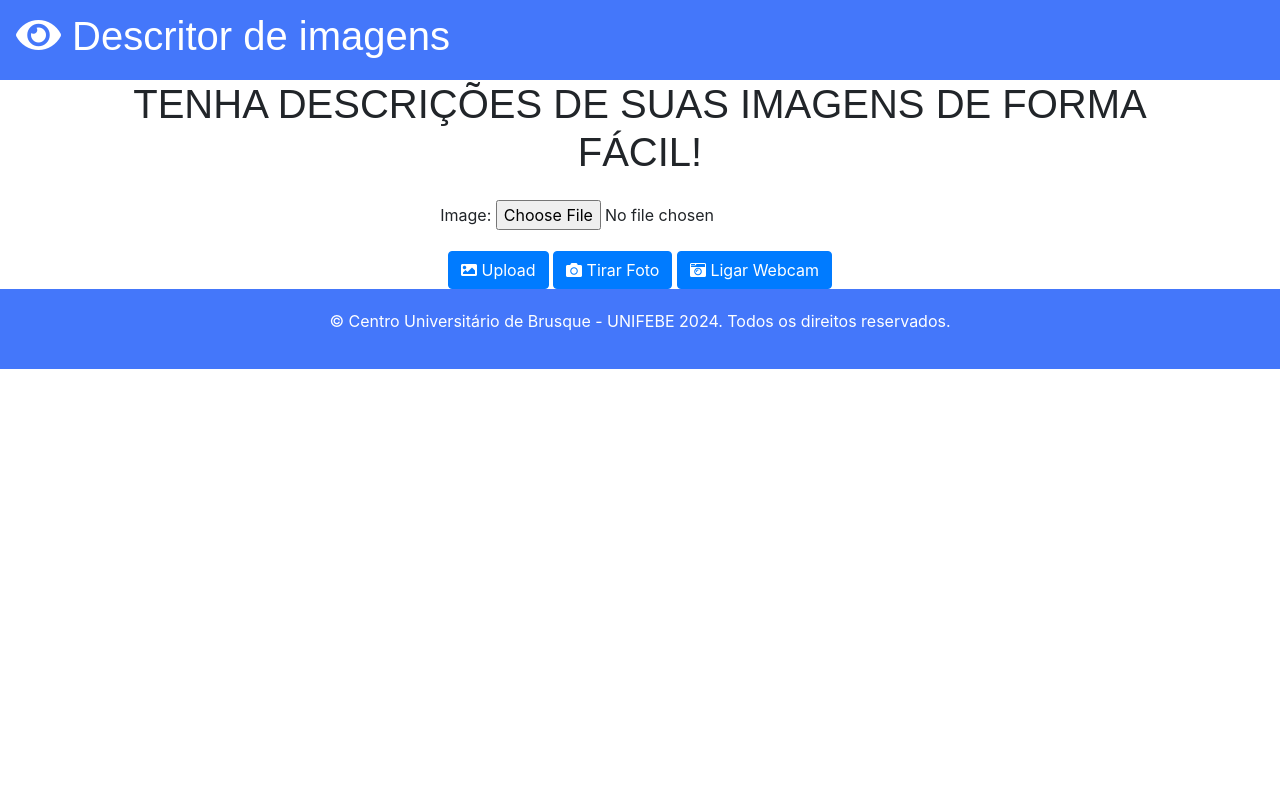
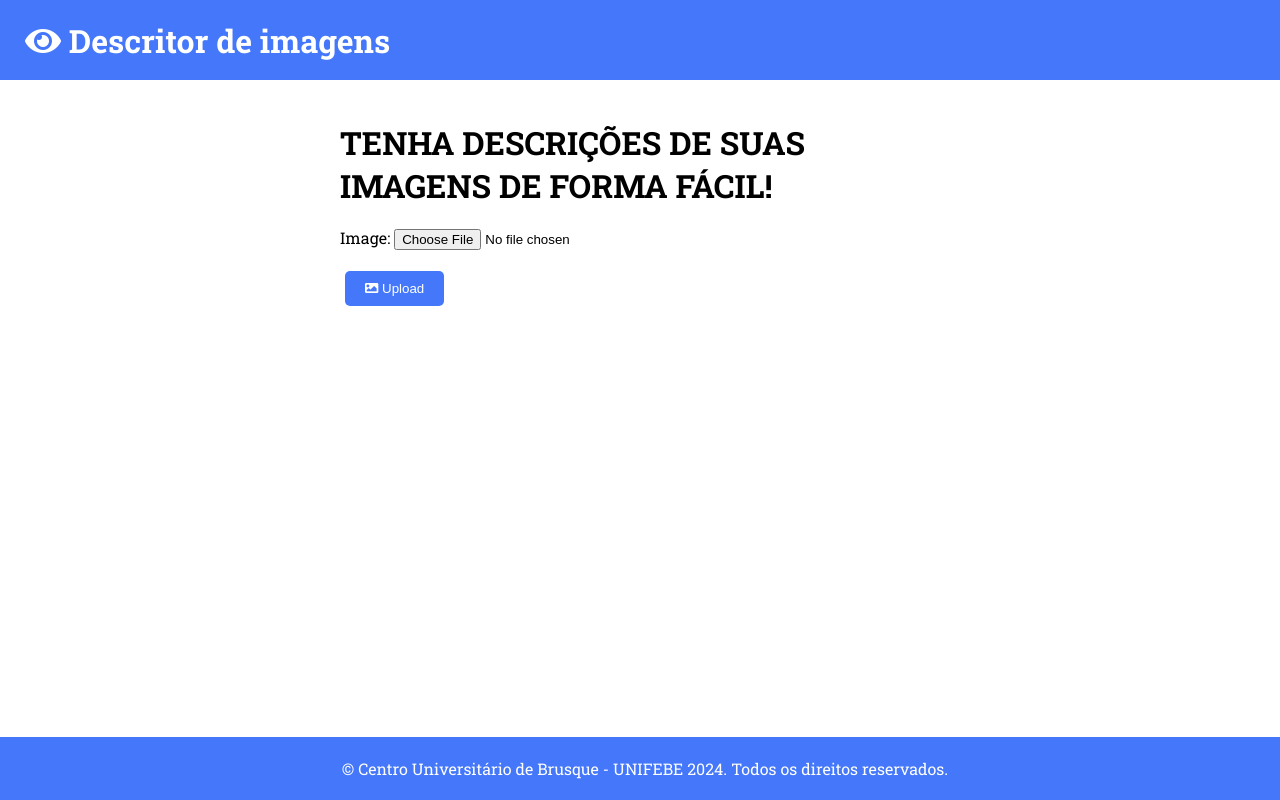
Before and after one commit to CristianoMafraJunior/Projeto_Descricao_Imagens, a Django app: page / in a window 1280 px wide. Run offline with Django 4.2, Linux system fonts and the light colour scheme; some libraries are stand-ins or nearby versions.

Commit message:
refactor template and js

```diff
--- a/project_image_caption/app_image_caption/static/css/style.css
+++ b/project_image_caption/app_image_caption/static/css/style.css
@@ -1,12 +1,48 @@
+html, body {
+    height: 100%;
+    margin: 0;
+    display: flex;
+    flex-direction: column;
+}
+
 .container {
     max-width: 600px;
+    margin: 0 auto;
+    padding: 20px;
+    flex: 1;
 }
+
+.main-heading {
+    margin-bottom: 20px;
+    font-size: 2em;
+    font-weight: bold;
+}
+
+.form-container {
+    margin-top: 20px;
+}
+
+.btn {
+    background-color: #4477FA;
+    color: white;
+    border: none;
+    padding: 10px 20px;
+    margin: 5px;
+    border-radius: 5px;
+    cursor: pointer;
+}
+
+.btn:hover {
+    background-color: #356ac8;
+}
+
 .img-preview {
     width: 100%;
     max-height: 400px;
     object-fit: cover;
     margin-top: 20px;
 }
+
 .img-result {
     width: 100%;
     max-height: 600px;
@@ -14,7 +50,7 @@
     margin-top: 20px;
 }
 
-.navbar{
+.navbar {
     display: flex;
     align-items: center;
     background-color: #4477FA;
@@ -23,16 +59,25 @@
     padding-left: 25px;
     color: white;
 }
-h1{
-    font-family: sans-serif;
+
+.footer {
+    background-color: #4477FA;
+    color: white;
+    padding: 5px;
+    text-align: center;
+    width: 100%;
+    margin-top: auto;
 }
 
-.footer {
-    display: flex;
-    align-items: center;
-    justify-content: center;
-    width: 100%;
-    height: 80px;
-    color: white;
-    background-color: #4477FA;
+.image-container {
+    margin-top: 20px;
 }
+
+.detected-objects {
+    margin-top: 5px;
+}
+
+
+body {
+    font-family: 'Roboto Slab', serif;
+}
--- a/project_image_caption/app_image_caption/templates/home/home.html
+++ b/project_image_caption/app_image_caption/templates/home/home.html
@@ -7,7 +7,6 @@
     <meta name="viewport" content="width=device-width, initial-scale=1.0">
     <title>Upload Image</title>
     <link rel="stylesheet" href="{% static 'css/style.css' %}">
-    <link rel="stylesheet" href="https://stackpath.bootstrapcdn.com/bootstrap/4.5.2/css/bootstrap.min.css">
     <link rel="stylesheet" href="https://cdnjs.cloudflare.com/ajax/libs/font-awesome/5.15.4/css/fontawesome.min.css"
         integrity="sha512-P9vJUXK+LyvAzj8otTOKzdfF1F3UYVl13+F8Fof8/2QNb8Twd6Vb+VD52I7+87tex9UXxnzPgWA3rH96RExA7A=="
         crossorigin="anonymous" referrerpolicy="no-referrer" />
@@ -17,7 +16,6 @@
     <link rel="stylesheet" href="https://cdnjs.cloudflare.com/ajax/libs/font-awesome/5.15.4/css/solid.min.css"
         integrity="sha512-tk4nGrLxft4l30r9ETuejLU0a3d7LwMzj0eXjzc16JQj+5U1IeVoCuGLObRDc3+eQMUcEQY1RIDPGvuA7SNQ2w=="
         crossorigin="anonymous" referrerpolicy="no-referrer" />
-
     <link rel="preconnect" href="https://fonts.googleapis.com">
     <link rel="preconnect" href="https://fonts.gstatic.com" crossorigin>
     <link href="https://fonts.googleapis.com/css2?family=Roboto+Slab:wght@100..900&display=swap" rel="stylesheet">
@@ -28,26 +26,17 @@
         <h1><i class="fas fa-eye"></i> Descritor de imagens</h1>
     </div>
     <div class="container text-center">
-        <h1 class="mb-4">TENHA DESCRIÇÕES DE SUAS IMAGENS DE FORMA FÁCIL!</h1>
-        <form method="post" enctype="multipart/form-data" class="mt-4">
+        <h1 class="main-heading">TENHA DESCRIÇÕES DE SUAS IMAGENS DE FORMA FÁCIL!</h1>
+        <form method="post" enctype="multipart/form-data" class="form-container">
             {% csrf_token %}
             {{ form.as_p }}
-            <button type="submit" class="btn btn-primary"><i class="fas fa-image"></i> Upload</button>
-            <button id="TirarFoto" class="btn btn-primary me-2"><i class="fas fa-camera"></i> Tirar Foto</button>
-            <button id="LigarWebcam" class="btn btn-primary"><i class="fas fa-camera-retro"></i> Ligar Webcam</button>
+            <button type="submit" class="btn"><i class="fas fa-image"></i> Upload</button>
         </form>
-
-        {% if uploaded_image_url %}
-        <div class="mt-5">
-            <h4>Carregar Imagem:</h4>
-            <img src="{{ uploaded_image_url }}" alt="Uploaded Image" class="img-preview">
-        </div>
-        {% endif %}
         {% if output_image_url %}
-        <div class="mt-5">
+        <div class="image-container">
             <h4>Detectar Objetos:</h4>
             <img src="{{ output_image_url }}" alt="Detected Objects" class="img-result">
-            <div class="mt-3">
+            <div class="detected-objects">
                 <h5>Objetos Detectados:</h5>
                 <p>{{ detected_classes|join:", " }}</p>
             </div>
```
Also changed, not shown: project_image_caption/app_image_caption/static/js/script.js (+0 -58 lines).
